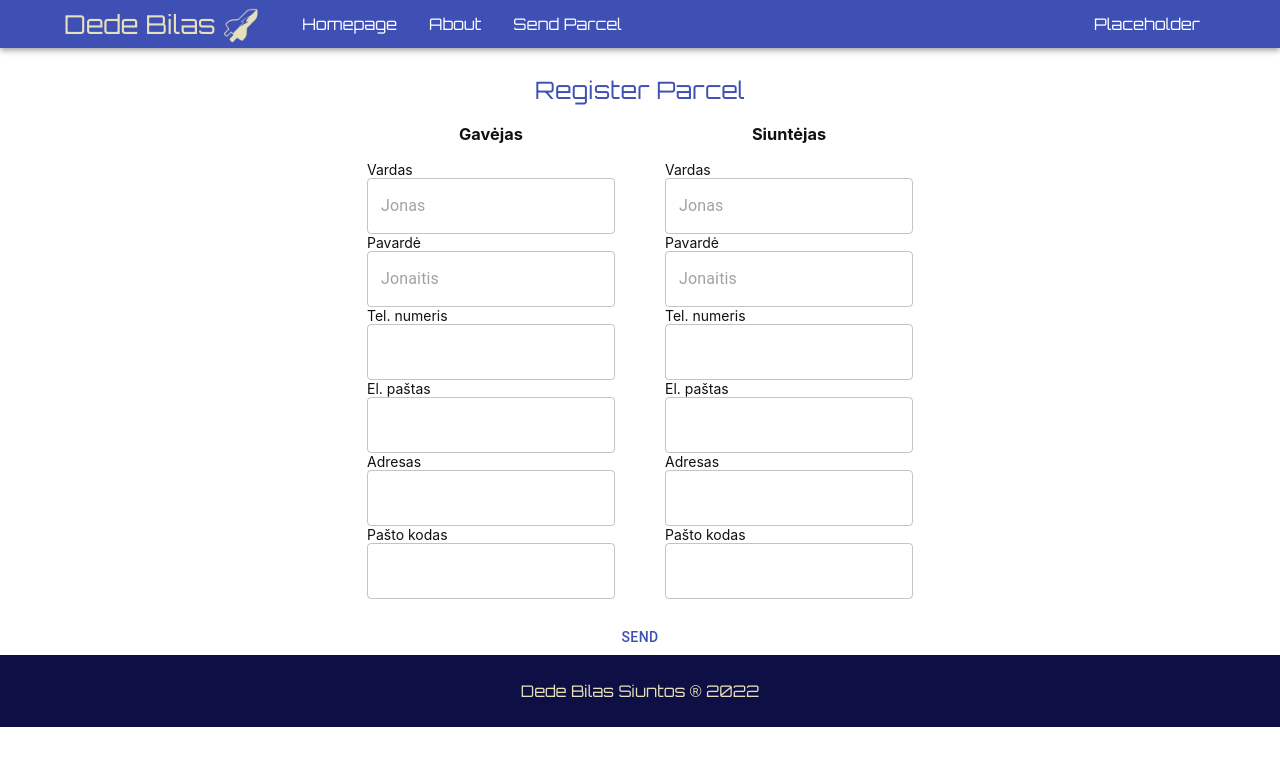
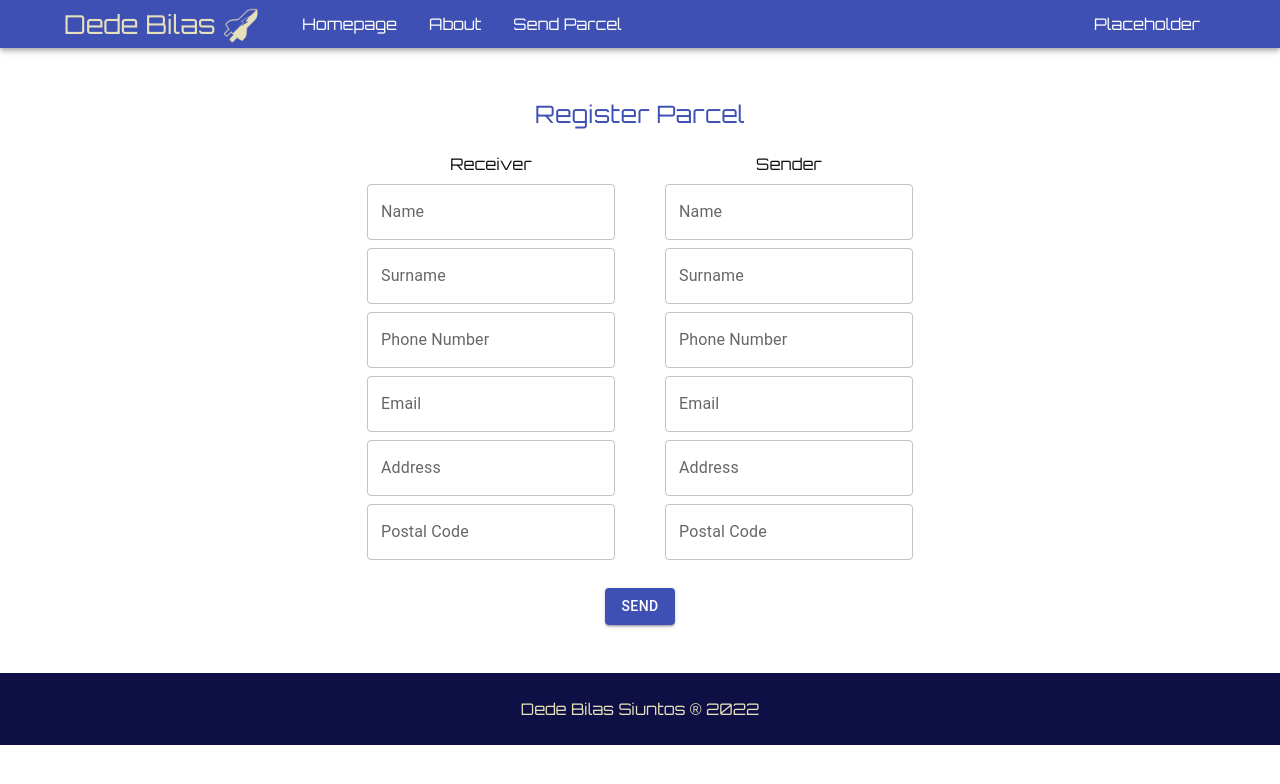
Before and after one commit to Stokalas/D.Bilo-Siuntos, a React (Create React App) app in the folder dbilo-siuntos-frontend/: page /send-parcel in a window 1280 px wide. Shown: the top 784 px of the page. Built offline with nearby package versions, Linux system fonts and the light colour scheme.

Commit message:
ps-55 Form labels from Material Lib, changed form to EN language

```diff
--- a/dbilo-siuntos-frontend/src/pages/SendParcelPage/SendParcel.tsx
+++ b/dbilo-siuntos-frontend/src/pages/SendParcelPage/SendParcel.tsx
@@ -62,7 +62,7 @@ export const SendParcel = () => {
           setAddress={setRaddress}
           setPostalCode={setRpostalCode}
           formType="receiver"
-          formTitle="Gavėjas"
+          formTitle="Receiver"
         />
         <SendParcelForm
           setName={setSname}
@@ -72,10 +72,10 @@ export const SendParcel = () => {
           setAddress={setSaddress}
           setPostalCode={setSpostalCode}
           formType="sender"
-          formTitle="Siuntėjas"
+          formTitle="Sender"
         />
       </FormWrapper>
-      <Button type="submit" form="parcelForm">
+      <Button variant="contained" type="submit" form="parcelForm">
         Send
       </Button>
     </Wrapper>
@@ -83,7 +83,7 @@ export const SendParcel = () => {
 };
 
 const Wrapper = styled.div`
-  margin-top: 24px;
+  margin: 48px 0 48px;
   text-align: center;
 `;
 
@@ -92,5 +92,5 @@ const FormWrapper = styled.form`
   flex-direction: row;
   justify-content: center;
   gap: 50px;
-  margin-bottom: 20px;
+  margin: 20px 0;
 `;
--- a/dbilo-siuntos-frontend/src/pages/SendParcelPage/SendParcelForm.tsx
+++ b/dbilo-siuntos-frontend/src/pages/SendParcelPage/SendParcelForm.tsx
@@ -1,6 +1,6 @@
 import React, { ChangeEvent } from 'react';
 import styled from '@emotion/styled';
-import { TextField } from '@mui/material';
+import { TextField, Typography } from '@mui/material';
 
 import { SendFormProps } from './SendParcel';
 
@@ -40,24 +40,34 @@ export const SendParcelForm: React.FC<SendFormProps> = ({
 
   return (
     <div>
-      <h3>{formTitle}</h3>
-      <StyledLabel htmlFor={`${formType}Name`}>Vardas</StyledLabel>
-      <TextField title={`${formType}Name`} placeholder="Jonas" onChange={handleName} />
-      <StyledLabel htmlFor={`${formType}Surname`}>Pavardė</StyledLabel>
-      <TextField title={`${formType}Surname`} placeholder="Jonaitis" onChange={handleSurname} />
-      <StyledLabel htmlFor={`${formType}PhoneNumber`}>Tel. numeris</StyledLabel>
-      <TextField type="tel" title={`${formType}PhoneNumber`} onChange={handlePhoneNum} />
-      <StyledLabel htmlFor={`${formType}Email`}>El. paštas</StyledLabel>
-      <TextField type="email" title={`${formType}Email`} onChange={handleEmail} />
-      <StyledLabel htmlFor={`${formType}Address`}>Adresas</StyledLabel>
-      <TextField title={`${formType}Address`} onChange={handleAddress} />
-      <StyledLabel htmlFor={`${formType}PostalCode`}>Pašto kodas</StyledLabel>
-      <TextField title={`${formType}PostalCode`} onChange={handlePostalCode} />
+      <Typography fontFamily="orbitron, sans-serif" fontSize="16px" color="primary-light">
+        {formTitle}
+      </Typography>
+      <StyledTextField title={`${formType}Name`} onChange={handleName} label="Name" />
+      <StyledTextField title={`${formType}Surname`} onChange={handleSurname} label="Surname" />
+      <StyledTextField
+        type="tel"
+        title={`${formType}PhoneNumber`}
+        onChange={handlePhoneNum}
+        label="Phone Number"
+      />
+      <StyledTextField
+        type="email"
+        title={`${formType}Email`}
+        onChange={handleEmail}
+        label="Email"
+      />
+      <StyledTextField title={`${formType}Address`} onChange={handleAddress} label="Address" />
+      <StyledTextField
+        title={`${formType}PostalCode`}
+        onChange={handlePostalCode}
+        label="Postal Code"
+      />
     </div>
   );
 };
 
-const StyledLabel = styled.label`
+const StyledTextField = styled(TextField)`
   display: block;
-  text-align: left;
+  margin: 8px 0 8px;
 `;
```
